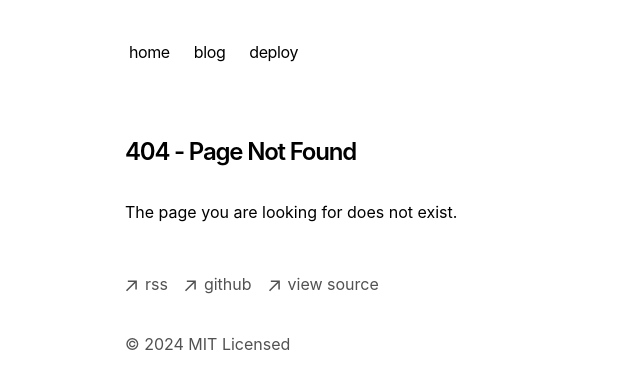
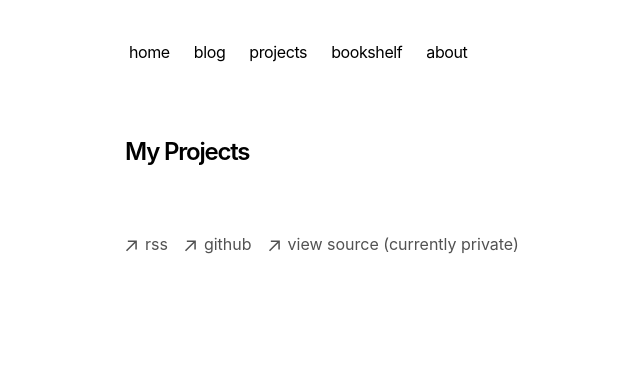
Before and after one commit to AKlyuev/arsenklyuev.com, a Next.js app: page /projects in a window 1280 px wide. Before the commit this address had no page. Shown: the top 388 px of the page, without its empty margins (227-867 px from the left). Built offline with nearby package versions, Linux system fonts and the light colour scheme.

Commit message:
Add 'pages' and started work on about page

```diff
--- /dev/null
+++ b/app/(pages)/about/page.tsx
@@ -0,0 +1,27 @@
+import Image from 'next/image';
+
+export const metadata = {
+  title: 'About - Arsen Klyuev',
+  description: 'Read my blog.',
+}
+
+export default function Page() {
+  return (
+    <section>
+      <div>
+      <Image
+            src="/propic.png"
+            width={368}
+            height={460}
+            className="block"
+            alt="Screenshots of the dashboard project showing desktop version"
+          />
+        <p>Hi! I'm Arsen. I live in Chicago and work on software.</p>
+        <p>I previously worked at Qualtrics for 4 years, in Seattle and remotely. I did a mix of frontend and backend work. </p>
+        <p>I grew up in Maryland, and studied Computer Science and Applied Math at Johns Hopkins University. I love technical problems and games. I'm also interested in reading (see my <a href={'/bookshelf'} className={'cursor-pointer underline'}>bookshelf</a>), entrepreneurship, and fitness/health. </p>
+        <p>You can find me on Twitter (pending) and Linkedin, or email me at akliouev1 [at] (Google's email service)</p>
+
+      </div>
+    </section>
+  )
+}
--- /dev/null
+++ b/app/(pages)/bookshelf/page.tsx
@@ -0,0 +1,12 @@
+export const metadata = {
+  title: 'Blog',
+  description: 'Read my blog.',
+}
+
+export default function Page() {
+  return (
+    <section>
+      <h1 className="font-semibold text-2xl mb-8 tracking-tighter">My Bookshelf</h1>
+    </section>
+  )
+}
--- /dev/null
+++ b/app/(pages)/projects/page.tsx
@@ -0,0 +1,12 @@
+export const metadata = {
+  title: 'Blog',
+  description: 'Read my blog.',
+}
+
+export default function Page() {
+  return (
+    <section>
+      <h1 className="font-semibold text-2xl mb-8 tracking-tighter">My Projects</h1>
+    </section>
+  )
+}
--- a/app/components/footer.tsx
+++ b/app/components/footer.tsx
@@ -35,7 +35,7 @@ export default function Footer() {
             className="flex items-center transition-all hover:text-neutral-800 dark:hover:text-neutral-100"
             rel="noopener noreferrer"
             target="_blank"
-            href="https://github.com/vercel/next.js"
+            href="https://github.com/AKlyuev"
           >
             <ArrowIcon />
             <p className="ml-2 h-7">github</p>
@@ -46,16 +46,13 @@ export default function Footer() {
             className="flex items-center transition-all hover:text-neutral-800 dark:hover:text-neutral-100"
             rel="noopener noreferrer"
             target="_blank"
-            href="https://vercel.com/templates/next.js/portfolio-starter-kit"
+            href="https://github.com/AKlyuev/arsenklyuev.com"
           >
             <ArrowIcon />
-            <p className="ml-2 h-7">view source</p>
+            <p className="ml-2 h-7">view source (currently private)</p>
           </a>
         </li>
       </ul>
-      <p className="mt-8 text-neutral-600 dark:text-neutral-300">
-        © {new Date().getFullYear()} MIT Licensed
-      </p>
     </footer>
   )
 }
--- a/app/components/nav.tsx
+++ b/app/components/nav.tsx
@@ -7,8 +7,14 @@ const navItems = {
   '/blog': {
     name: 'blog',
   },
-  'https://vercel.com/templates/next.js/portfolio-starter-kit': {
-    name: 'deploy',
+  '/projects': {
+    name: 'projects',
+  },
+  '/bookshelf': {
+    name: 'bookshelf',
+  },
+  '/about': {
+    name: 'about',
   },
 }
 
--- a/app/layout.tsx
+++ b/app/layout.tsx
@@ -11,7 +11,7 @@ import { baseUrl } from './sitemap'
 export const metadata: Metadata = {
   metadataBase: new URL(baseUrl),
   title: {
-    default: 'Next.js Portfolio Starter',
+    default: 'Arsen Klyuev',
     template: '%s | Next.js Portfolio Starter',
   },
   description: 'This is my portfolio.',
```
Also changed, not shown: 1 other file (tests, documents, lock files or other folders).
